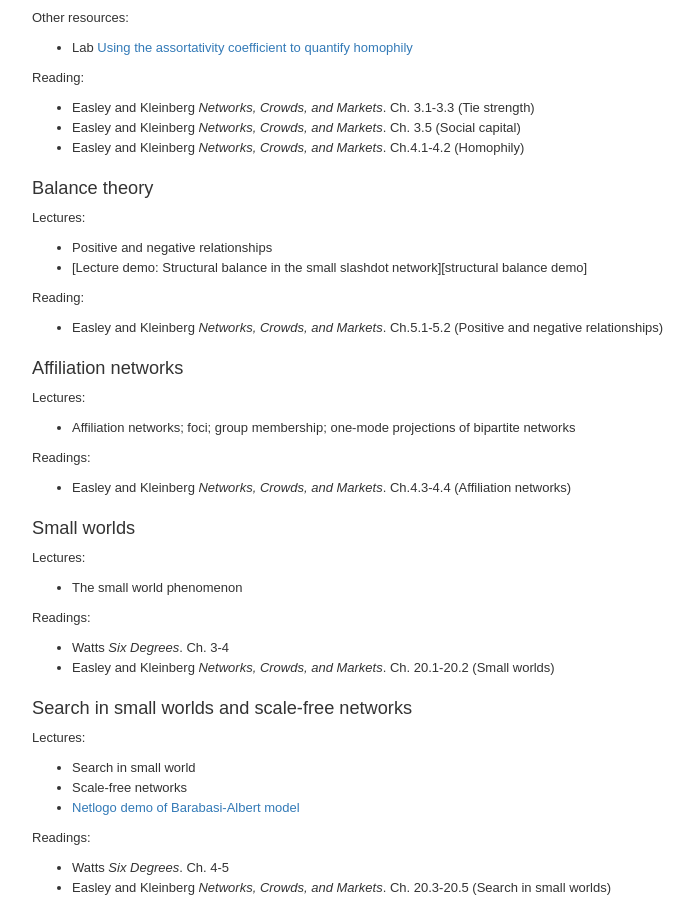
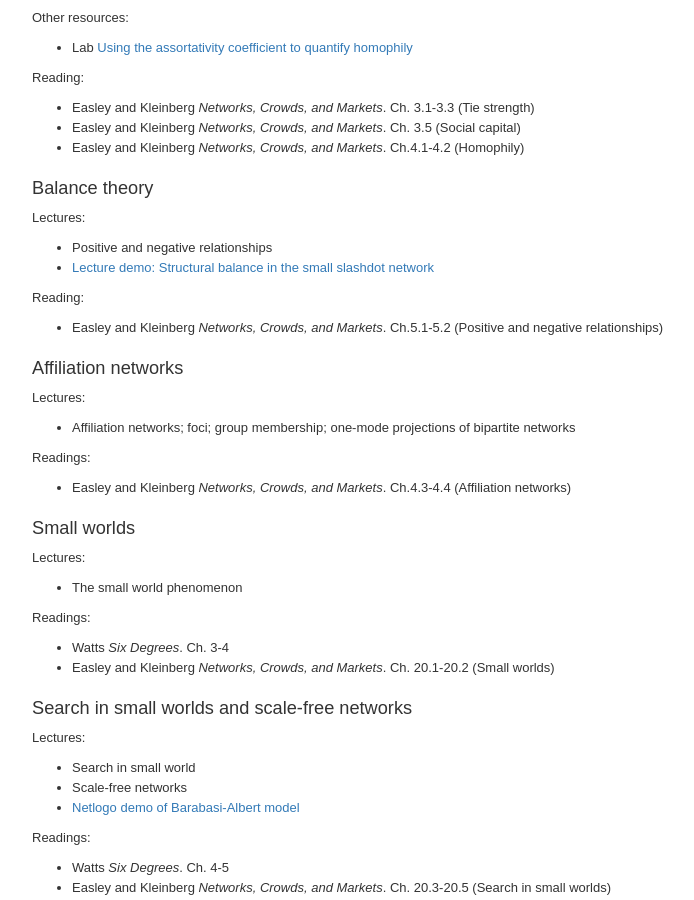
Before and after one commit to dfeehan/dfeehan.github.io, a Jekyll site: the page teaching/2022fa_demog180.html, which Jekyll copies as it is, in a window 1280 px wide and 900 px high, scrolled down 4862 px. Shown: the whole window, without its empty margins (236-930 px from the left). Built offline with Jekyll 4.4.1, drawn with Linux system fonts in a browser that asks for light colours; some of the changed text lies outside the part shown.

Commit message:
lab4 and structural balance demo

```diff
--- a/teaching/2022fa_demog180.html
+++ b/teaching/2022fa_demog180.html
@@ -1403,13 +1407,14 @@
 </tbody>
 </table>
 <!-- LINK REFERENCES -->
-<!-- [structural balance demo]:  -->
 <!-- [sir thresh demo]:  -->
 <!-- http://datahub.berkeley.edu/user-redirect/interact?account=dfeehan&repo=demog180-sp2019&branch=master&path=lecture/07_sir_model/sir_threshold_infectiousness.ipynb -->
 <!-- [hwk4]:  -->
 <!-- [hwk5]:  -->
 <!-- [hwk6]:  -->
 <!-- [hwk7]:  -->
+<!-- [lab5]:  -->
+<!-- [lab6]:  -->
 </div>
 <div id="requirements" class="section level2">
 <h2>Requirements</h2>
@@ -1650,8 +1655,8 @@
 <p>Lectures:</p>
 <ul>
 <li>Positive and negative relationships</li>
-<li>[Lecture demo: Structural balance in the small slashdot
-network][structural balance demo]</li>
+<li><a href="https://datahub.berkeley.edu/hub/user-redirect/git-pull?repo=https%3A%2F%2Fgithub.com%2Fdfeehan%2Fdemog180-fa2022&amp;urlpath=tree%2Fdemog180-fa2022%2Flecture%2F06_structural_balance%2Fstructural_balance_in_the_small_slashdot_network.ipynb&amp;branch=main">Lecture
+demo: Structural balance in the small slashdot network</a></li>
 </ul>
 <p>Reading:</p>
 <ul>
```
Also changed, not shown: other parts of teaching/2022fa_demog180.html (+5 -1 lines).
